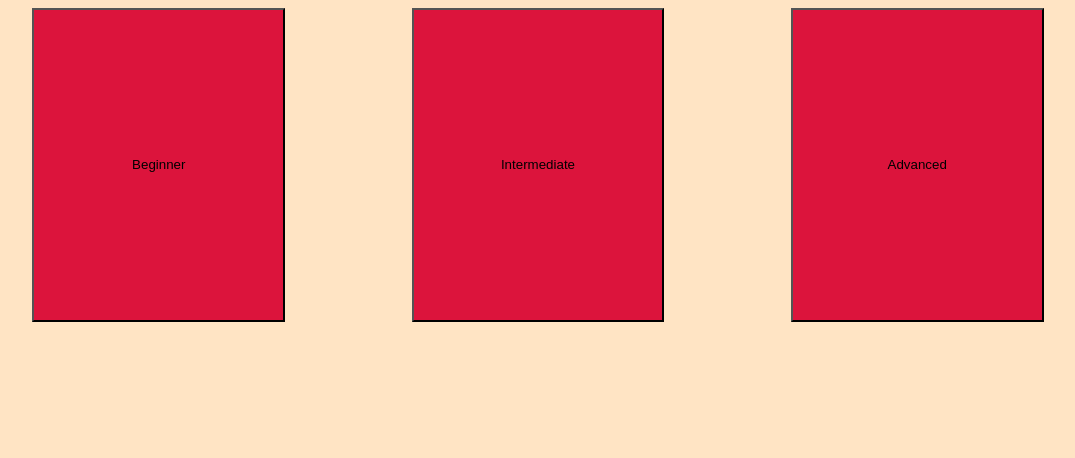
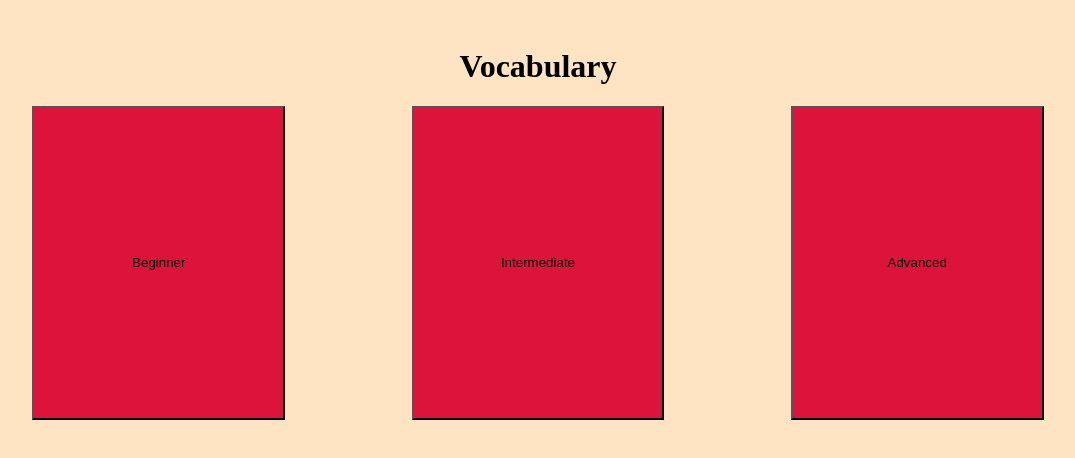
Before and after one commit to SiyaKamboj/SiyaKamboj.github.io, a plain HTML site: page vocabulary/frame_a.htm in a window 1280 px wide. Shown: the whole page, without its empty margins (102-1177 px from the left). Drawn offline with Linux system fonts and the light colour scheme.

Commit message:
Update frame_a.htm

```diff
--- a/vocabulary/frame_a.htm
+++ b/vocabulary/frame_a.htm
@@ -4,19 +4,10 @@
   <title>Vocabulary Homepage</title>
 </head>
 <body style="background-color:bisque">
-  <!--<h1>Vocabulary</h1>
-  <div class="vocablevels">
-    <strong class="vocab_name_levels">Beginner</strong>
-  </div>
-  <div class="vocablevels">
-    <strong class="vocab_name_levels">Intermediate</strong>
-  </div>
-  <div class="vocablevels">
-    <strong class="vocab_name_levels"> Advanced</strong>
-</div>!-->
+  <h1>Vocabulary</h1>
  <button class="button" onclick="vocabbeginner()">Beginner</button>
-  <button class="button" onclick="vocabintermediate()">Intermediate</button>
-  <button class="button" onclick="vocabadvanced()">Advanced</button>
+ <button class="button" onclick="vocabintermediate()">Intermediate</button>
+ <button class="button" onclick="vocabadvanced()">Advanced</button>
 
   </body>
 </html>
```
